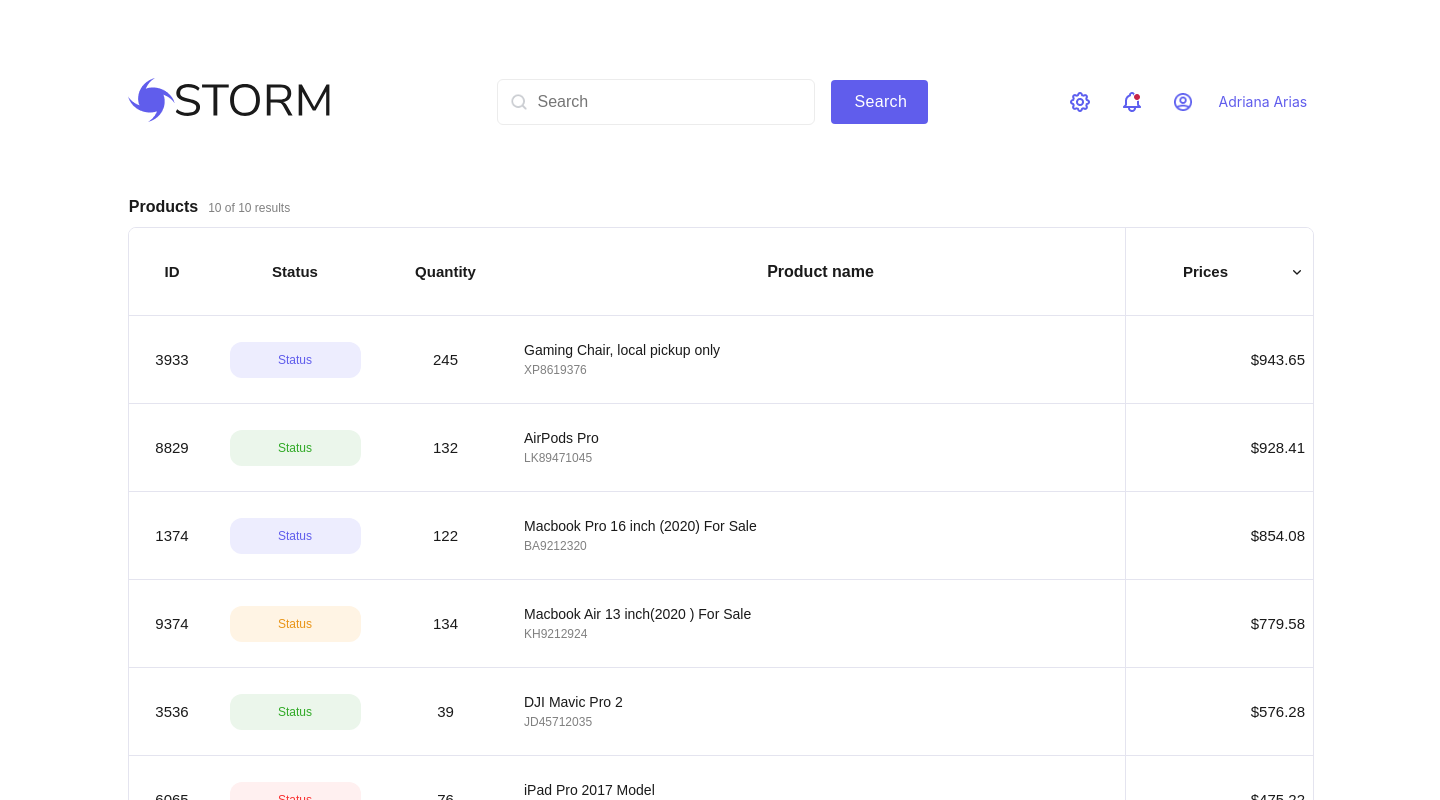
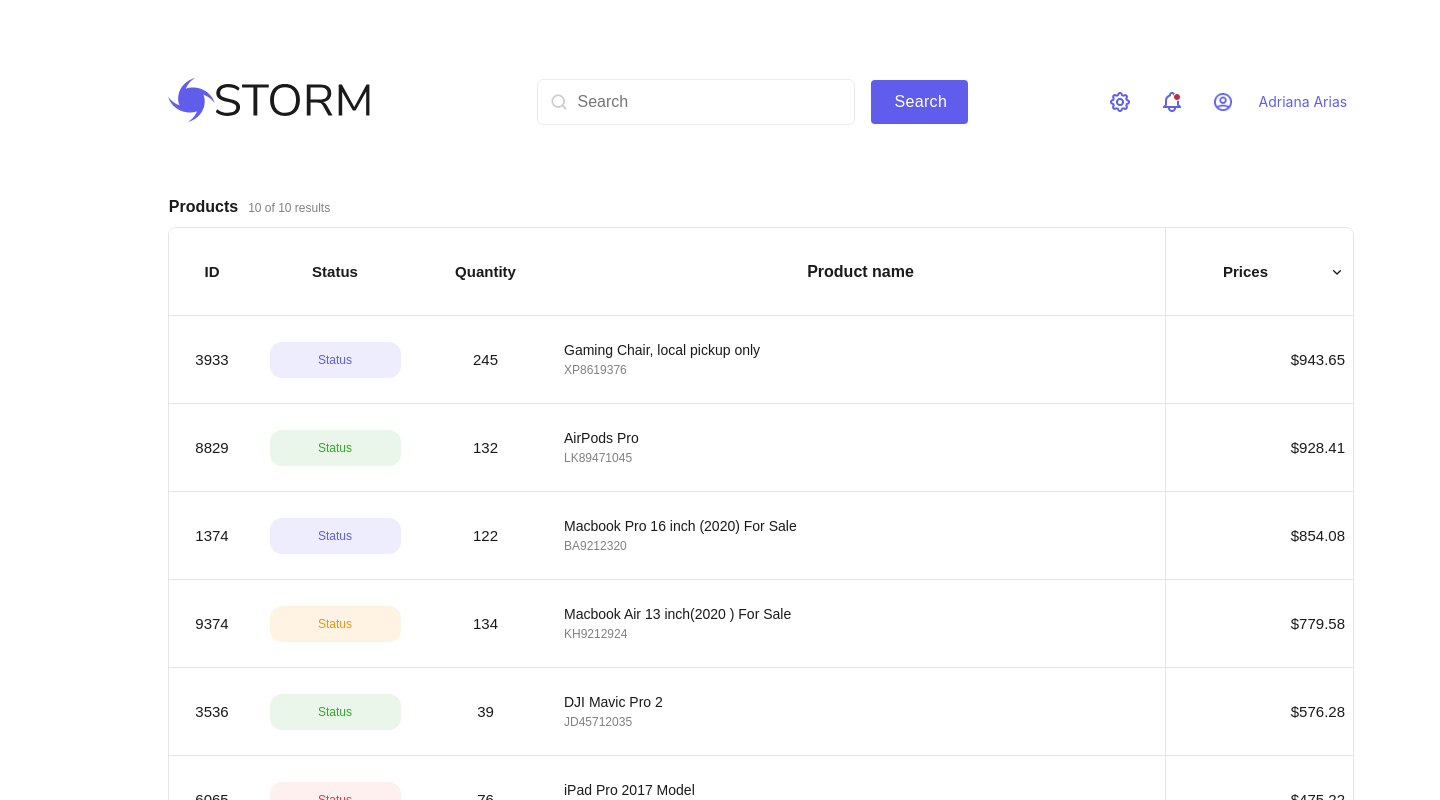
Before and after one commit to tejaswinihs14/storm_project, a Vue app: page / in a window 1280 px wide. Shown: the top 800 px of the page, 1440 px wide, since content can reach past the window. Built offline with nearby package versions, Linux system fonts and the light colour scheme.

Commit message:
refactor  responsive

```diff
--- a/src/App.vue
+++ b/src/App.vue
@@ -30,10 +30,32 @@
 
 <style scoped lang="scss">
 .app-dimension-container {
-  width: 1440px;
-  height: 1024px;
+  width: 100vw;
+  min-width: 0;
+  height: 100vh;
+  min-height: 0;
   margin: 0 auto;
   background: #fff;
   box-sizing: border-box;
+  padding: 0;
+  display: flex;
+  flex-direction: column;
+}
+
+// Tablet and up
+@media (min-width: 600px) {
+  .app-dimension-container {
+    max-width: 100vw;
+    padding: 0 24px;
+  }
+}
+
+// Desktop and up
+@media (min-width: 1024px) {
+  .app-dimension-container {
+    max-width: 1440px;
+    margin: 0 auto;
+    padding: 0 40px;
+  }
 }
 </style>
```
